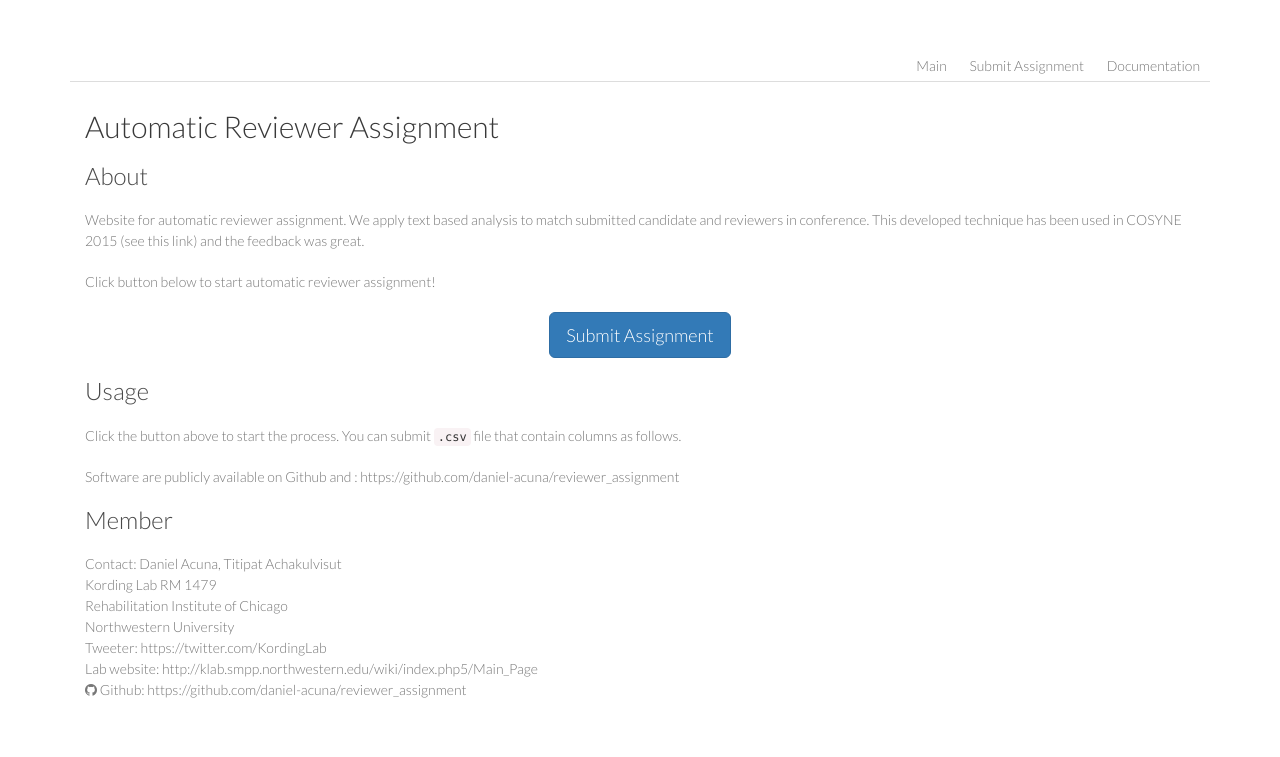
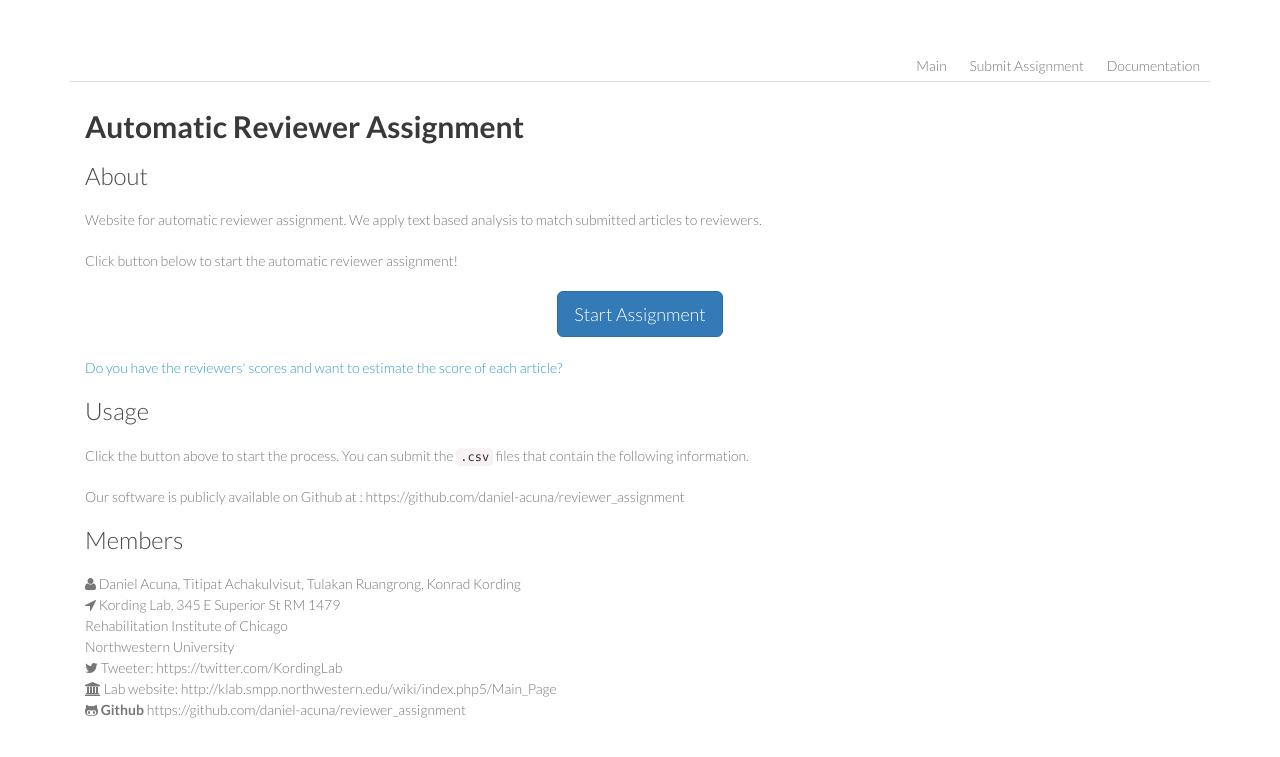
Before and after one commit to daniel-acuna/reviewer_assignment, a Django app: page / in a window 1280 px wide. Shown: the top 757 px of the page. Run offline with Django 3.2, Linux system fonts and the light colour scheme; some libraries are stand-ins or nearby versions.

Commit message:
Correct information in the first page

```diff
--- a/reviewer_assignment_website/home/templates/home/index.html
+++ b/reviewer_assignment_website/home/templates/home/index.html
@@ -2,7 +2,8 @@
 {% load staticfiles %}
 <link rel="stylesheet" type="text/css" href="{% static 'home/bootstrap.css' %}" />
 <link rel="stylesheet" type="text/css" href="{% static 'home/style.css' %}" />
-<link rel="stylesheet" href="home/font-awesome/css/font-awesome.min.css">
+<link rel="stylesheet" href="{% static 'home/font-awesome/css/font-awesome.min.css' %}">
+
 <html>
 <head>
     <title>Reviewer Assignment</title>
@@ -23,45 +24,50 @@
         </div>
 
     <div class="col-md-12">
-        <h2>Automatic Reviewer Assignment</h2>
+        <h2><b>Automatic Reviewer Assignment</b></h2>
     </div>
 
     <div class="col-md-12">
         <h3>About</h3>
         <p>
-            Website for automatic reviewer assignment. We apply text based analysis to match submitted candidate and reviewers in conference. This developed technique has been used in COSYNE 2015 (see this link) and the feedback was great.
+            Website for automatic reviewer assignment. We apply text based analysis to match submitted articles to reviewers.
         </p>
 
         <p>
-            Click button below to start automatic reviewer assignment!
+            Click button below to start the automatic reviewer assignment!
         </p>
     </div>
 
-    <div class="col-md-12 submit-button"><center>
-        <p><a class="btn btn-primary btn-lg" href="#" role="button">Submit Assignment</a></p>
-    </center></div>
+    <div class="col-md-12 submit-button">
+    <center>
+        <p>
+            <a class="btn btn-primary btn-lg" href="assignment" role="button">Start Assignment</a> <br>
+        </p>
+    </center>
+        <p> <a href="#">Do you have the reviewers' scores and want to estimate the score of each article?<br></a> </p>
+    </div>
 
     <div class="col-md-12">
         <h3>Usage</h3>
         <p>
-            Click the button above to start the process. You can submit <code>.csv</code> file that contain columns as follows.
+            Click the button above to start the process. You can submit the <code>.csv</code> files that contain the following information.
         </p>
 
         <p>
-            Software are publicly available on Github and : https://github.com/daniel-acuna/reviewer_assignment
+            Our software is publicly available on Github at : https://github.com/daniel-acuna/reviewer_assignment
         </p>
     </div>
 
     <div class="col-md-12">
-        <h3> Member </h3>
+        <h3>Members</h3>
         <p>
-            Contact: Daniel Acuna, Titipat Achakulvisut<br>
-            Kording Lab RM 1479<br>
+            <i class="fa fa-user"></i> Daniel Acuna, Titipat Achakulvisut, Tulakan Ruangrong, Konrad Kording<br>
+            <i class="fa fa-location-arrow"></i> Kording Lab, 345 E Superior St RM 1479<br>
             Rehabilitation Institute of Chicago<br>
             Northwestern University<br>
-            Tweeter: https://twitter.com/KordingLab<br>
-            Lab website: http://klab.smpp.northwestern.edu/wiki/index.php5/Main_Page<br>
-            <i class="fa fa-github"></i> Github: https://github.com/daniel-acuna/reviewer_assignment<br>
+            <i class="fa fa-twitter"></i> Tweeter: https://twitter.com/KordingLab<br>
+            <i class="fa fa-university"></i> Lab website: http://klab.smpp.northwestern.edu/wiki/index.php5/Main_Page<br>
+            <i class="fa fa-github-alt"></i> <b>Github</b>  https://github.com/daniel-acuna/reviewer_assignment<br>
         </p>
     </div>
 </body>
```
